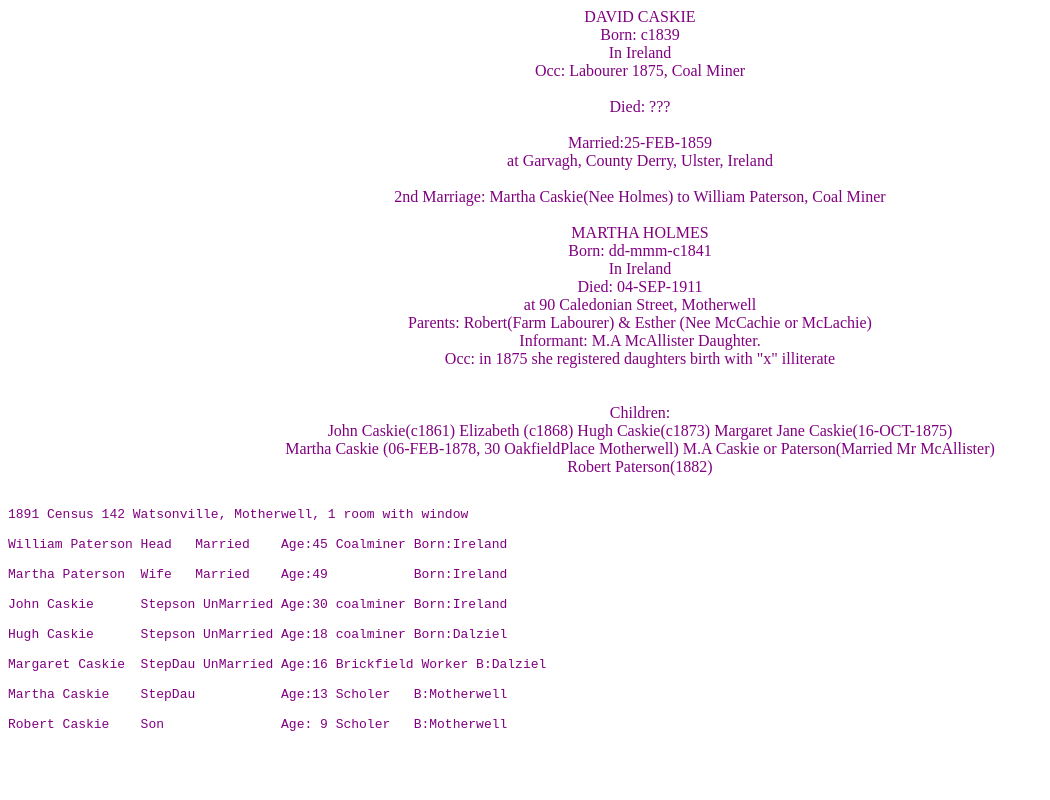
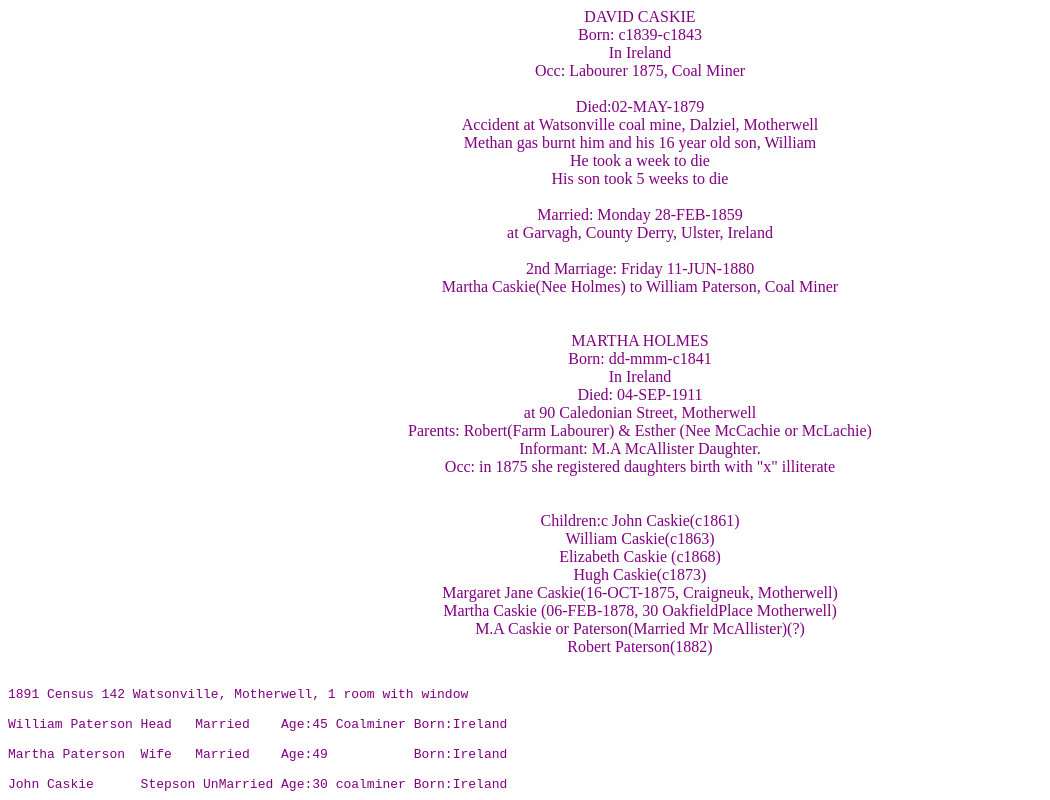
Before and after one commit to Airdrieonians/FamilyTree, a plain HTML site: page david_caskie.html in a window 1280 px wide. Shown: the top 800 px of the page, without its empty margins (0-1050 px from the left). Drawn offline with Linux system fonts and the light colour scheme.

Commit message:
Add files via upload

```diff
--- a/david_caskie.html
+++ b/david_caskie.html
@@ -10,16 +10,22 @@
 <FONT SIZE=3 >
 
 DAVID CASKIE<br>
-Born: c1839<br>
+Born: c1839-c1843<br>
     In Ireland<br>
 Occ: Labourer 1875, Coal Miner<br>
     <br>
-Died: ???<br>
+Died:02-MAY-1879<br>
+Accident at Watsonville coal mine, Dalziel, Motherwell<br>
+Methan gas burnt him and his 16 year old son, William<br>
+He took a week to die<br>
+His son took 5 weeks to die<br>
 <br>
-Married:25-FEB-1859<br>
+Married: Monday 28-FEB-1859<br>
 at Garvagh, County Derry, Ulster, Ireland<br>
 <br>
-2nd Marriage: Martha Caskie(Nee Holmes) to William Paterson, Coal Miner<br>
+2nd Marriage: Friday 11-JUN-1880 <br>
+    Martha Caskie(Nee Holmes) to William Paterson, Coal Miner<br>
+    <br>
 <br>
 MARTHA HOLMES<br>
 Born: dd-mmm-c1841<br>
@@ -32,13 +38,14 @@ Occ: in 1875 she registered daughters birth with "x" illiterate <br>
 <br>
 <br>
 
-Children:<br>
-John Caskie(c1861)
-Elizabeth (c1868)
-Hugh Caskie(c1873)
-Margaret Jane Caskie(16-OCT-1875)<br>
-Martha Caskie (06-FEB-1878, 30 OakfieldPlace Motherwell)
-M.A Caskie or Paterson(Married Mr McAllister)<br>
+Children:c
+John Caskie(c1861)<br>
+William Caskie(c1863)<br>
+Elizabeth Caskie (c1868)<br>
+Hugh Caskie(c1873)<br>
+Margaret Jane Caskie(16-OCT-1875, Craigneuk, Motherwell)<br>
+Martha Caskie (06-FEB-1878, 30 OakfieldPlace Motherwell)<br>
+M.A Caskie or Paterson(Married Mr McAllister)(?)<br>
 Robert Paterson(1882)<br>
 <br>
 </center>
```
Also changed, not shown: james_bryce_1910.html (+1 -1 lines).
